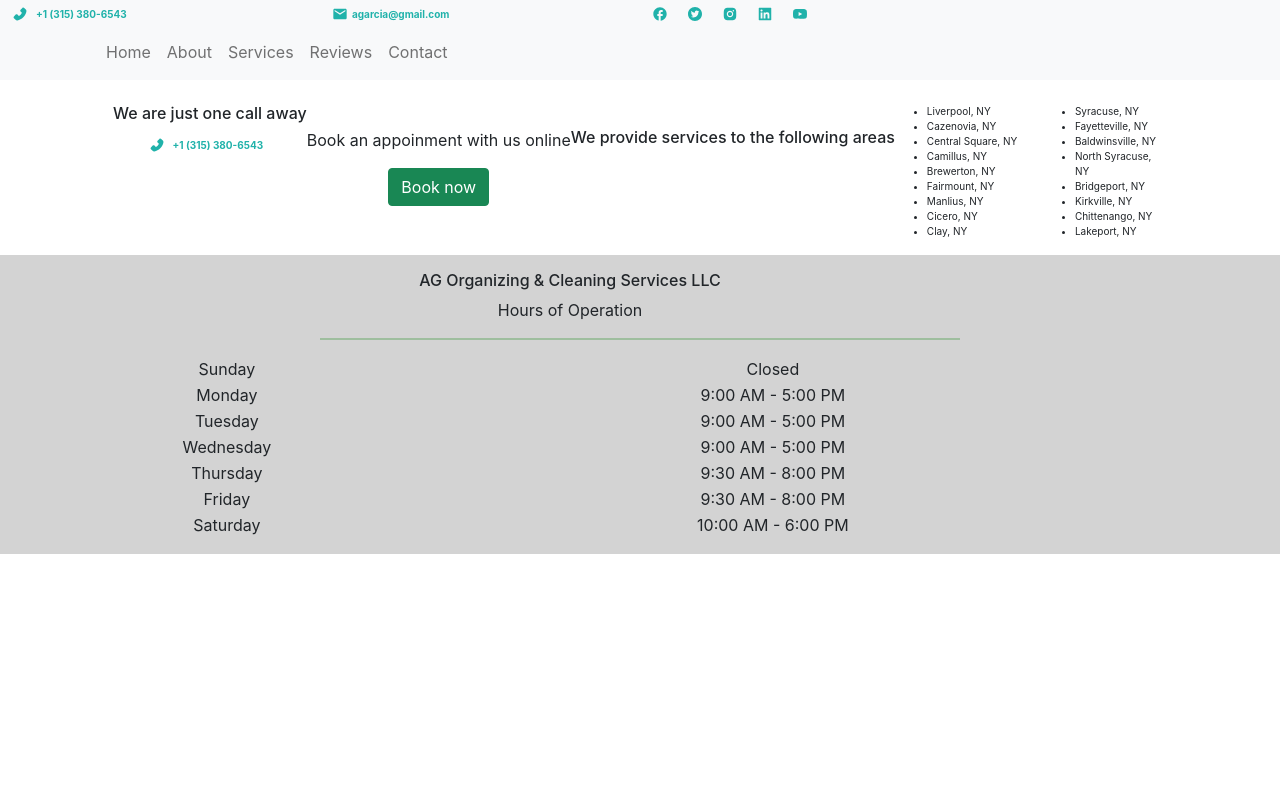
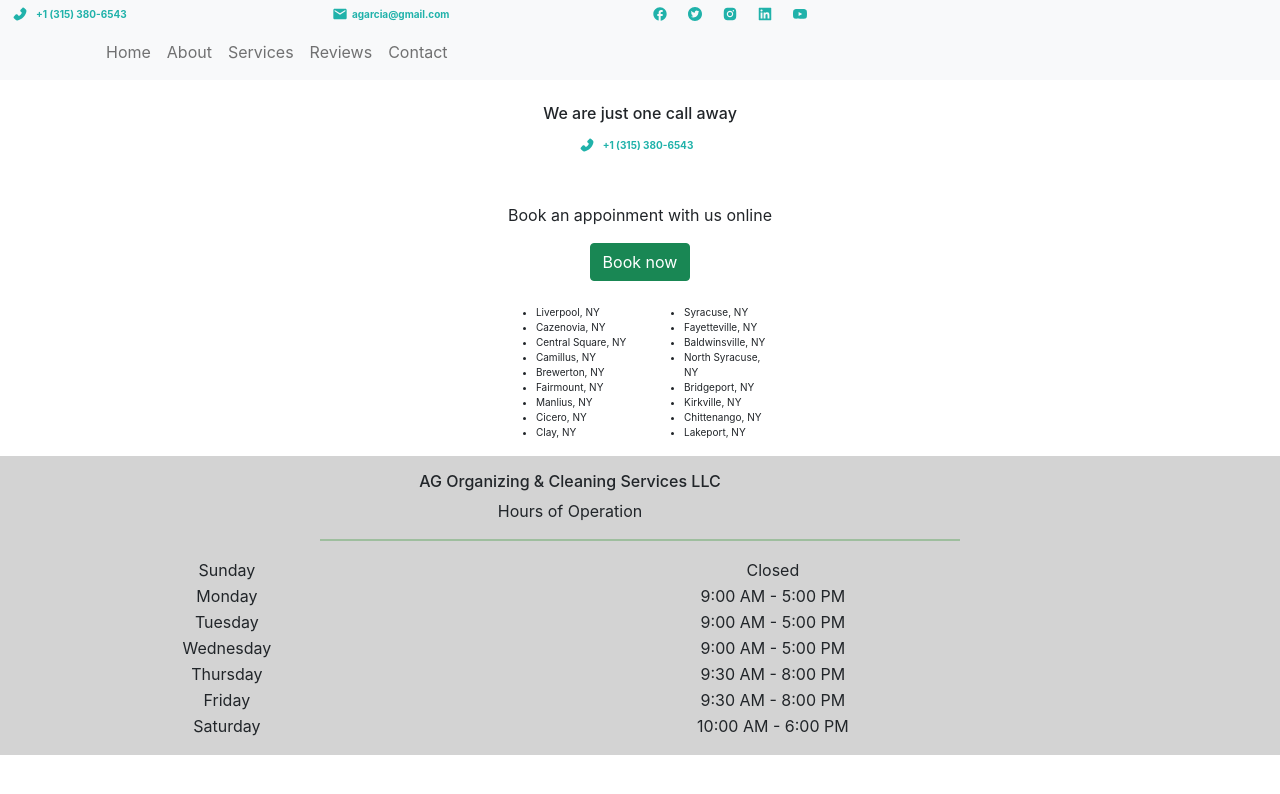
Before and after one commit to julioPlaceres/ag_cleaning_services, a React (Create React App) app: page /contact in a window 1280 px wide. Shown: the top 794 px of the page. Built offline with nearby package versions, Linux system fonts and the light colour scheme.

Commit message:
Created component for locations.

```diff
--- /dev/null
+++ b/src/components/Appoinment/Appoinment-Call.js
@@ -0,0 +1,22 @@
+import Phone from "../Link-Icons/Phone";
+import Container from "react-bootstrap/Container";
+import Row from "react-bootstrap/Row";
+import Col from "react-bootstrap/Col";
+import "./Appointment.css";
+
+function AppoinmentCall() {
+  return (
+    <>
+      <Container className="mt-4 container">
+        <Row>
+          <Col style={{ textAlign: "center" }}>
+            <h6>We are just one call away</h6>
+            <Phone />
+          </Col>
+        </Row>
+      </Container>
+    </>
+  );
+}
+
+export default AppoinmentCall;
--- /dev/null
+++ b/src/components/Appoinment/Appoinment-Online.js
@@ -0,0 +1,22 @@
+import Button from "react-bootstrap/Button";
+import Container from "react-bootstrap/Container";
+import Row from "react-bootstrap/Row";
+import Col from "react-bootstrap/Col";
+import "./Appointment.css";
+
+function Appoinment() {
+  return (
+    <>
+      <Container className="mt-4 container">
+        <Row className="mt-4" style={{ textAlign: "center" }}>
+          <Col>
+            <p>Book an appoinment with us online</p>
+            <Button variant="success">Book now</Button>
+          </Col>
+        </Row>
+      </Container>
+    </>
+  );
+}
+
+export default Appoinment;
--- /dev/null
+++ b/src/components/Locations/Locations.css
@@ -0,0 +1,10 @@
+.container{
+    display: flex;
+    flex-direction: row;
+    flex-wrap: nowrap;
+    justify-content: center;
+}
+
+.locations{
+    font-size: x-small;
+}
--- /dev/null
+++ b/src/components/Locations/Locations.js
@@ -0,0 +1,42 @@
+import Container from "react-bootstrap/Container";
+import Row from "react-bootstrap/Row";
+import Col from "react-bootstrap/Col";
+import "./Locations.css";
+
+function Locations() {
+  return (
+    <>
+      <Container className="mt-4 container">
+        <Row className="locations">
+          <Col>
+            <ul>
+              <li>Liverpool, NY</li>
+              <li>Cazenovia, NY</li>
+              <li>Central Square, NY</li>
+              <li>Camillus, NY</li>
+              <li>Brewerton, NY</li>
+              <li>Fairmount, NY</li>
+              <li>Manlius, NY</li>
+              <li>Cicero, NY</li>
+              <li>Clay, NY</li>
+            </ul>
+          </Col>
+          <Col>
+            <ul>
+              <li>Syracuse, NY</li>
+              <li>Fayetteville, NY</li>
+              <li>Baldwinsville, NY</li>
+              <li>North Syracuse, NY</li>
+              <li>Bridgeport, NY</li>
+              <li>Kirkville, NY</li>
+              <li>Chittenango, NY</li>
+              <li>Lakeport, NY</li>
+            </ul>
+          </Col>
+        </Row>
+      </Container>
+    </>
+  );
+}
+
+export default Locations;
--- a/src/pages/Contact.js
+++ b/src/pages/Contact.js
@@ -1,62 +1,16 @@
-import Phone from "../components/Link-Icons/Phone";
-import Button from "react-bootstrap/Button";
-import Container from "react-bootstrap/Container";
-import Row from "react-bootstrap/Row";
-import Col from "react-bootstrap/Col";
+import Locations from "../components/Locations/Locations";
+import AppointmentCall from "../components/Appoinment/Appoinment-Call";
+import AppointmentOnline from "../components/Appoinment/Appoinment-Online";
 import "./Pages.css";
 
 function Contact() {
   return (
     <>
-      <Container className="mt-4 container">
-        <Row className="mb-4">
-          <Col style={{ textAlign: "center" }}>
-            <h6>We are just one call away</h6>
-            <Phone />
-          </Col>
-        </Row>
+      <AppointmentCall />
 
-        <Row className="mt-4" style={{ textAlign: "center" }}>
-          <Col>
-            <p>Book an appoinment with us online</p>
-            <Button variant="success">Book now</Button>
-          </Col>
-        </Row>
+      <AppointmentOnline />
 
-        <Row className="mt-4">
-          <Col>
-            <h6>We provide services to the following areas</h6>
-          </Col>
-        </Row>
-
-        <Row className="locations">
-          <Col>
-            <ul>
-              <li>Liverpool, NY</li>
-              <li>Cazenovia, NY</li>
-              <li>Central Square, NY</li>
-              <li>Camillus, NY</li>
-              <li>Brewerton, NY</li>
-              <li>Fairmount, NY</li>
-              <li>Manlius, NY</li>
-              <li>Cicero, NY</li>
-              <li>Clay, NY</li>
-            </ul>
-          </Col>
-          <Col>
-            <ul>
-              <li>Syracuse, NY</li>
-              <li>Fayetteville, NY</li>
-              <li>Baldwinsville, NY</li>
-              <li>North Syracuse, NY</li>
-              <li>Bridgeport, NY</li>
-              <li>Kirkville, NY</li>
-              <li>Chittenango, NY</li>
-              <li>Lakeport, NY</li>
-            </ul>
-          </Col>
-        </Row>
-      </Container>
+      <Locations />
     </>
   );
 }
```
Also changed, not shown: src/components/Appoinment/Appointment.css (added).
